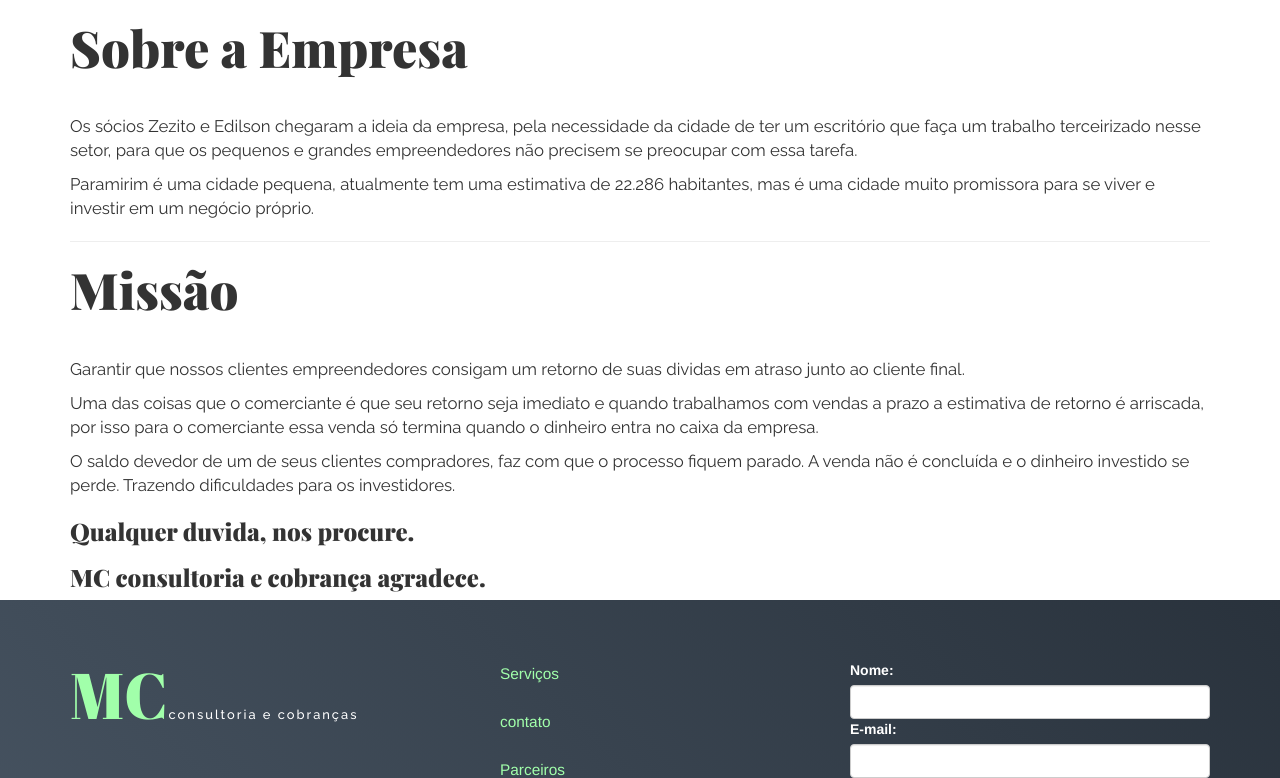
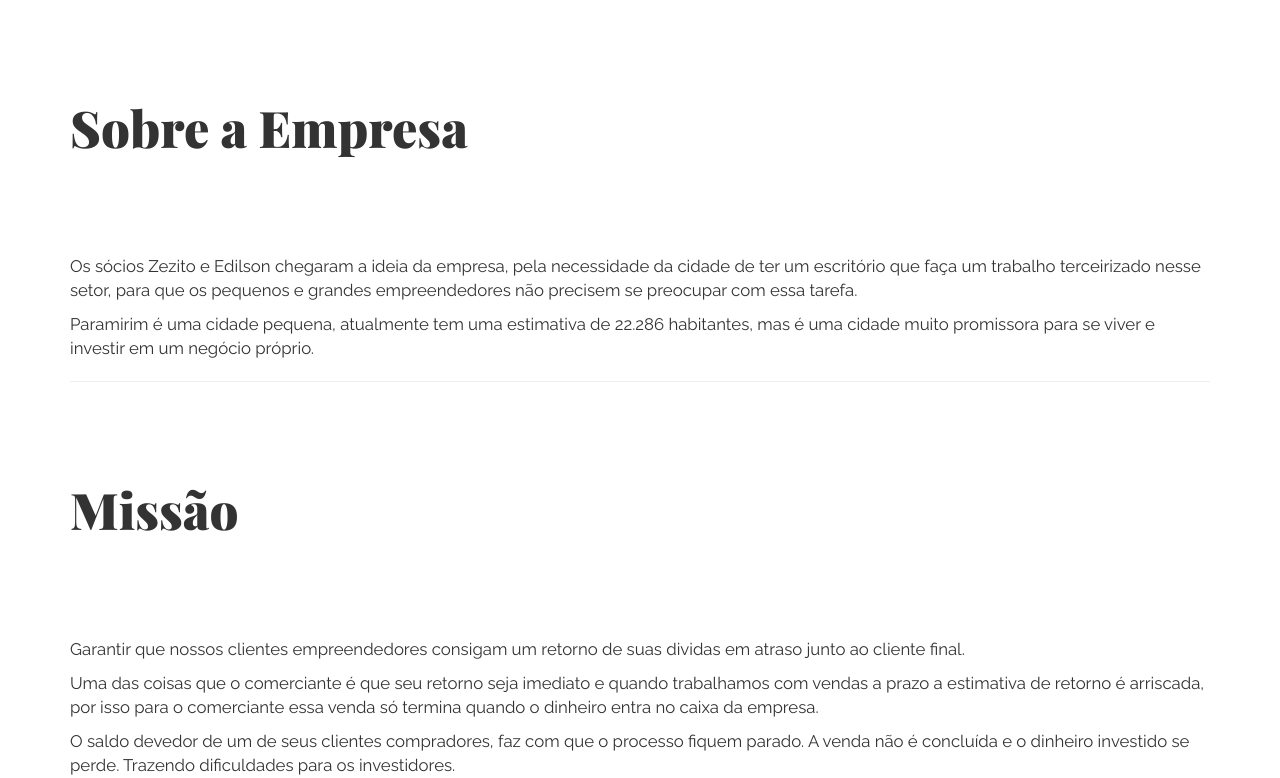
Before and after one commit to alaine8/MC-Cobran-as, a PHP site: page /sobre.html in a window 1280 px wide. Shown: the part 171-949 px from the top of the page. Run offline with PHP 8.4, Linux system fonts and the light colour scheme.

Commit message:
alterações na pagina sobre

```diff
--- a/contato.html
+++ b/contato.html
@@ -39,7 +39,7 @@
 		</div>
 	</header>
 	<main class="container pag-contato">
-		<p>Para entrar em contato conosco, preencha o formulario abaixo: </p>
+		<p style="margin-top: 100px; margin-bottom: 40px; text-transform: uppercase;">Para entrar em contato conosco, preencha o formulario abaixo: </p>
 
 		<div class="form-contato">
 			<form action="#" method="post">
--- a/css/style.css
+++ b/css/style.css
@@ -155,7 +155,8 @@
 .sobre-main h1{
 		font-family: 'Playfair Display', serif;
 		font-size: 3.6em;
-		margin-bottom: 40px;
+		margin-bottom: 100px;
+		margin-top: 100px;
 }
 .sobre-main h3{
 			font-family: 'Playfair Display', serif;
```
